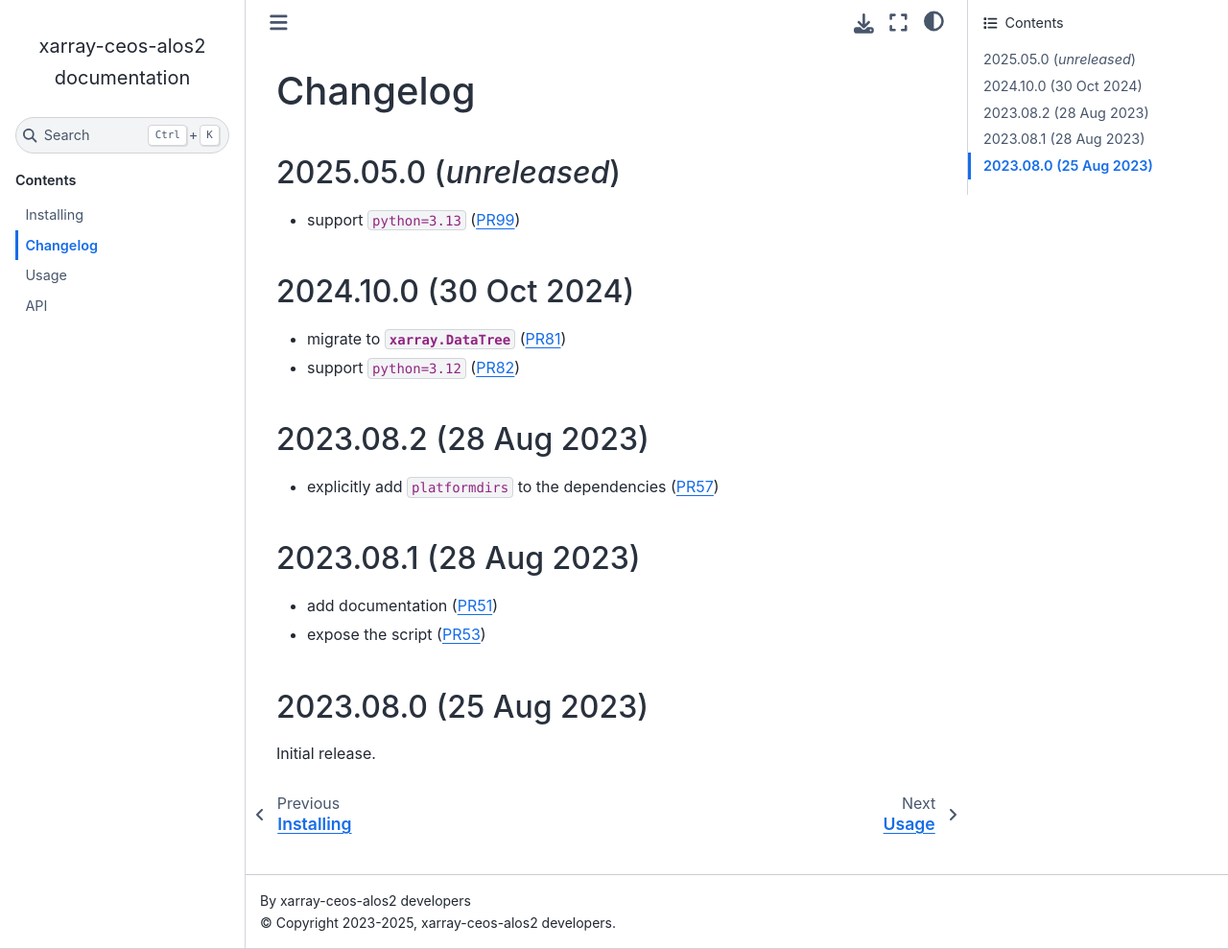
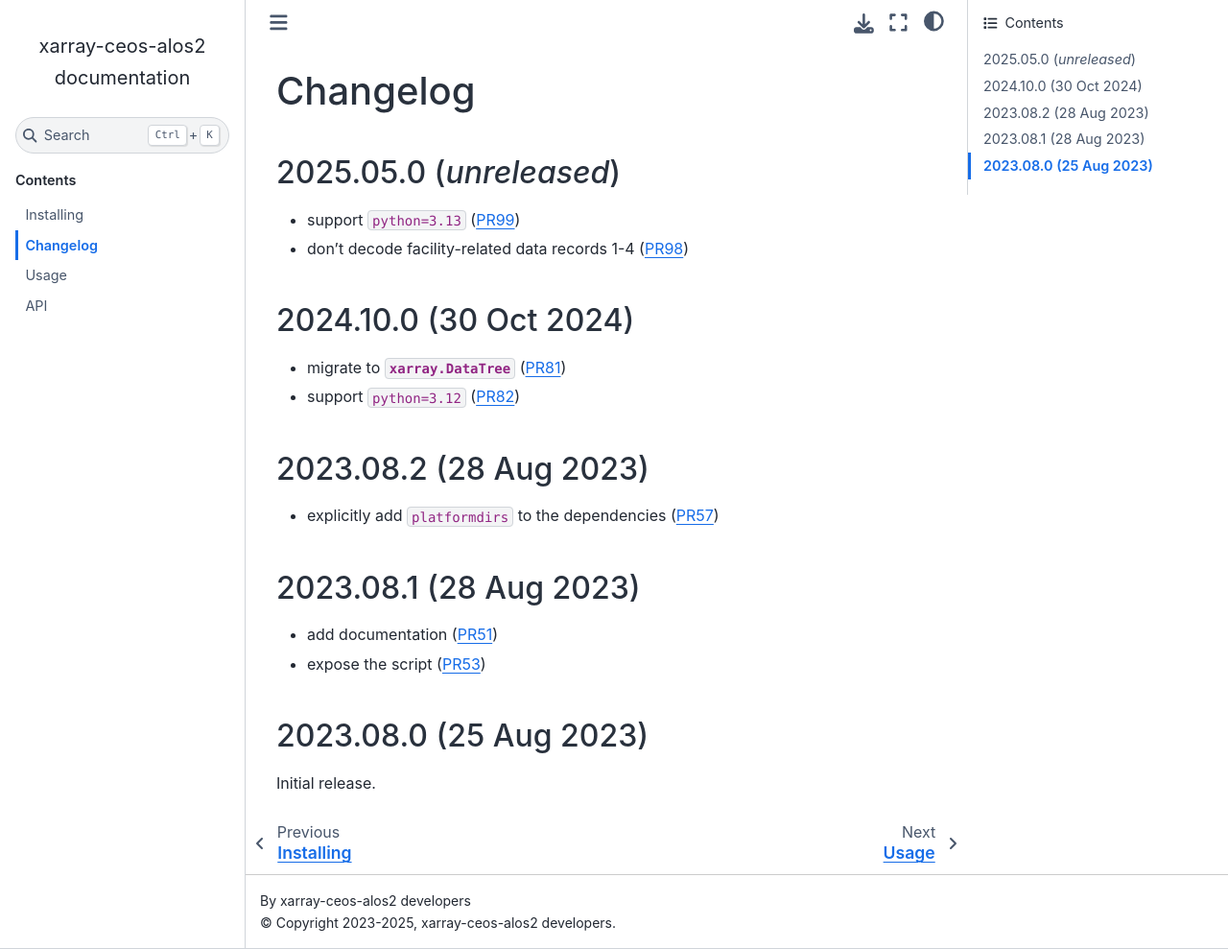
Before and after one commit to umr-lops/xarray-ceos-alos2, a Sphinx documentation site: the page built from docs/changelog.md, in a window 1280 px wide and 989 px high. Shown: the whole window at 96% size. Built offline with Sphinx 7.4.7 and the Sphinx Book theme 1.1.4, drawn with Linux system fonts in a browser that asks for light colours.

Commit message:
changelog entry for the bugfix in #98

```diff
--- a/docs/changelog.md
+++ b/docs/changelog.md
@@ -3,6 +3,7 @@
 ## 2025.05.0 (_unreleased_)
 
 - support `python=3.13` ({pull}`99`)
+- don't decode facility-related data records 1-4 ({pull}`98`)
 
 ## 2024.10.0 (30 Oct 2024)
 
```
